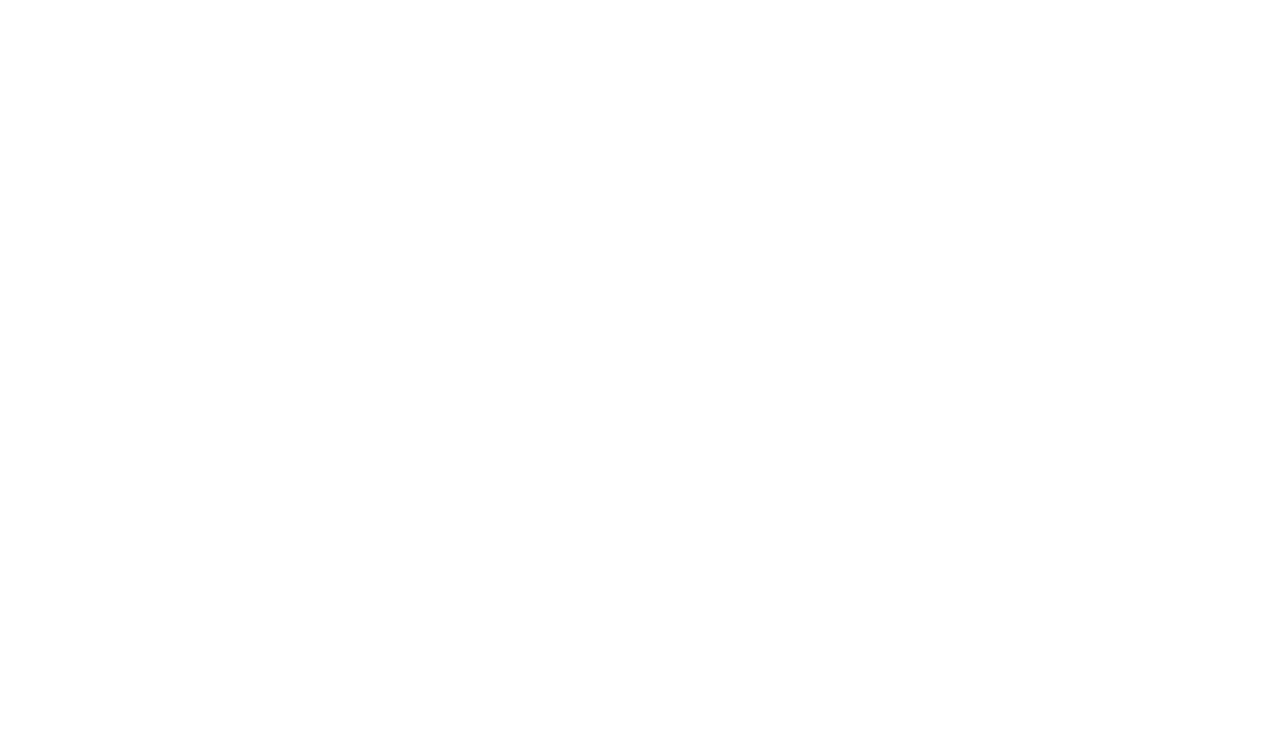
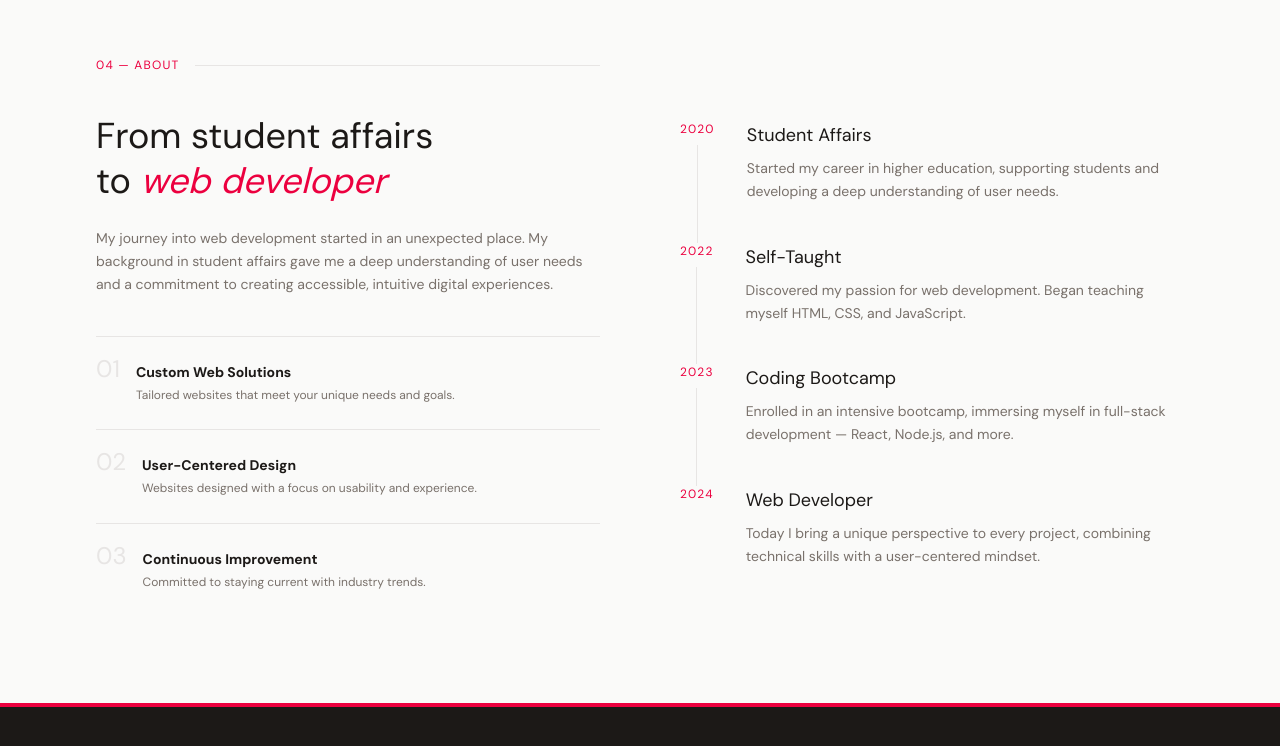
Before and after one commit to Sabeen44/sabeen-portfolio, a Next.js app: page / in a window 1280 px wide. Shown: the part 2052-2798 px from the top of the page. Before the commit the page ends 880 px from the top, so only its background shows below. Built offline with nearby package versions, Linux system fonts and the light colour scheme; a web font is replaced by a local one.

Commit message:
About/Contact Section added

```diff
--- /dev/null
+++ b/src/app/components/About.js
@@ -0,0 +1,142 @@
+'use client';
+
+import { motion, useInView } from 'framer-motion';
+import { useRef } from 'react';
+
+const journey = [
+  {
+    year: '2020',
+    title: 'Student Affairs',
+    description: 'Started my career in higher education, supporting students and developing a deep understanding of user needs.',
+  },
+  {
+    year: '2022',
+    title: 'Self-Taught',
+    description: 'Discovered my passion for web development. Began teaching myself HTML, CSS, and JavaScript.',
+  },
+  {
+    year: '2023',
+    title: 'Coding Bootcamp',
+    description: 'Enrolled in an intensive bootcamp, immersing myself in full-stack development — React, Node.js, and more.',
+  },
+  {
+    year: '2024',
+    title: 'Web Developer',
+    description: 'Today I bring a unique perspective to every project, combining technical skills with a user-centered mindset.',
+  },
+];
+
+function TimelineItem({ item, index }) {
+  const ref = useRef(null);
+  const inView = useInView(ref, { once: true, margin: '-80px' });
+
+  return (
+    <motion.div
+      ref={ref}
+      initial={{ opacity: 0, x: 24 }}
+      animate={inView ? { opacity: 1, x: 0 } : {}}
+      transition={{ delay: index * 0.15, duration: 0.6, ease: 'easeOut' }}
+      className="flex gap-8 group"
+    >
+      {/* Year + line */}
+      <div className="flex flex-col items-center gap-2">
+        <span className="font-body text-xs text-rose-600 tracking-widest whitespace-nowrap">
+          {item.year}
+        </span>
+        <div className="w-px flex-1 bg-stone-200 group-last:hidden" />
+      </div>
+
+      {/* Content */}
+      <div className="pb-10">
+        <h3 className="font-display text-lg text-stone-900 mb-2">
+          {item.title}
+        </h3>
+        <p className="font-body text-sm text-stone-500 leading-relaxed">
+          {item.description}
+        </p>
+      </div>
+    </motion.div>
+  );
+}
+
+export default function About() {
+  const ref = useRef(null);
+  const inView = useInView(ref, { once: true, margin: '-80px' });
+
+  return (
+    <section id="about" className="px-24 py-24 bg-stone-50">
+      <div className="max-w-6xl w-full mx-auto grid grid-cols-1 md:grid-cols-2 gap-20 items-start">
+
+        {/* Left — header + bio */}
+        <div>
+          <motion.div
+            ref={ref}
+            initial={{ opacity: 0, y: 24 }}
+            animate={inView ? { opacity: 1, y: 0 } : {}}
+            transition={{ duration: 0.6 }}
+            className="flex items-center gap-4 mb-10"
+          >
+            <span className="font-body text-xs tracking-widest uppercase text-rose-600">
+              04 — About
+            </span>
+            <div className="flex-1 h-px bg-stone-200" />
+          </motion.div>
+
+          <motion.h2
+            initial={{ opacity: 0, y: 24 }}
+            animate={inView ? { opacity: 1, y: 0 } : {}}
+            transition={{ delay: 0.1, duration: 0.6 }}
+            className="font-display text-4xl text-stone-900 leading-tight mb-6"
+          >
+            From student affairs<br />
+            to <em className="text-rose-600">web developer</em>
+          </motion.h2>
+
+          <motion.p
+            initial={{ opacity: 0, y: 24 }}
+            animate={inView ? { opacity: 1, y: 0 } : {}}
+            transition={{ delay: 0.2, duration: 0.6 }}
+            className="font-body text-sm text-stone-500 leading-relaxed"
+          >
+            My journey into web development started in an unexpected place.
+            My background in student affairs gave me a deep understanding of
+            user needs and a commitment to creating accessible, intuitive
+            digital experiences.
+          </motion.p>
+
+          {/* What I offer */}
+          <motion.div
+            initial={{ opacity: 0, y: 24 }}
+            animate={inView ? { opacity: 1, y: 0 } : {}}
+            transition={{ delay: 0.3, duration: 0.6 }}
+            className="mt-10 flex flex-col gap-6"
+          >
+            {[
+              { num: '01', title: 'Custom Web Solutions', desc: 'Tailored websites that meet your unique needs and goals.' },
+              { num: '02', title: 'User-Centered Design', desc: 'Websites designed with a focus on usability and experience.' },
+              { num: '03', title: 'Continuous Improvement', desc: 'Committed to staying current with industry trends.' },
+            ].map((item) => (
+              <div key={item.num} className="border-t border-stone-200 pt-4">
+                <div className="flex items-baseline gap-4">
+                  <span className="font-display text-2xl text-stone-200">{item.num}</span>
+                  <div>
+                    <h4 className="font-body text-sm font-bold text-stone-900 mb-1">{item.title}</h4>
+                    <p className="font-body text-xs text-stone-500 leading-relaxed">{item.desc}</p>
+                  </div>
+                </div>
+              </div>
+            ))}
+          </motion.div>
+        </div>
+
+        {/* Right — timeline */}
+        <div className="flex flex-col pt-16">
+          {journey.map((item, i) => (
+            <TimelineItem key={item.year} item={item} index={i} />
+          ))}
+        </div>
+
+      </div>
+    </section>
+  );
+}
--- a/src/app/page.js
+++ b/src/app/page.js
@@ -1,17 +1,17 @@
 import Hero from './components/Hero';
 import Skills from './components/Skills';
 import Projects from './components/Projects';
-// import About from './components/About';
-// import Contact from './components/Contact';
+import About from './components/About';
+import Contact from './components/Contact';
 
 export default function Home() {
   return (
     <main>
       <Hero />
-      {/* <Skills />
+       <Skills />
       <Projects />
       <About />
-      <Contact /> */}
+      <Contact />
     </main>
   );
 }
```
Also changed, not shown: src/app/About.js (deleted), src/app/components/Contact.js (renamed from src/app/Contact.js).
